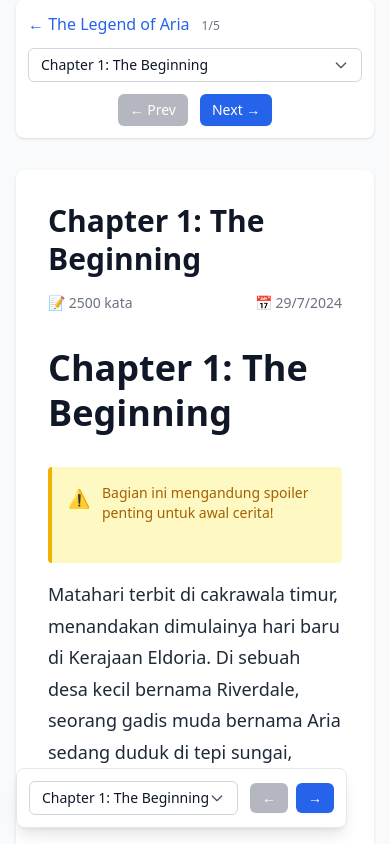
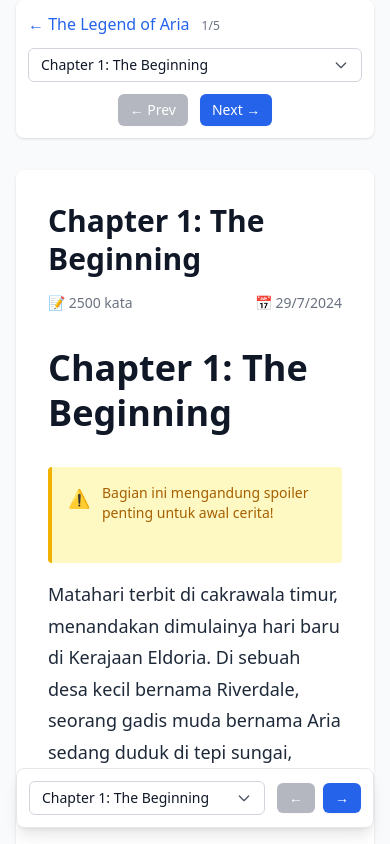
Before and after one commit to muhammad-zainal-muttaqin/novel-vercel, a Next.js app: page /novel/the-legend-of-aria/chapter-1 in a window 390 px wide. Shown: the top 844 px of the page. Built offline with nearby package versions, Linux system fonts and the light colour scheme.

Commit message:
Fix floating nav: always full width regardless of content

```diff
--- a/src/app/novel/[slug]/[chapter]/page.tsx
+++ b/src/app/novel/[slug]/[chapter]/page.tsx
@@ -255,8 +255,7 @@ export default async function ChapterPage({ params }: PageProps) {
       </main>
 
       {/* Floating Mobile Navigation - Only visible on mobile */}
-      <div className="lg:hidden fixed bottom-4 z-20">
-        <div className="max-w-4xl mx-auto px-4 sm:px-6 lg:px-8">
+      <div className="lg:hidden fixed bottom-4 left-4 right-4 z-20">
         <div className="bg-white rounded-lg shadow-lg border border-gray-200 p-3">
           <div className="flex items-center justify-between">
             {/* Chapter Dropdown - Compact */}
@@ -312,7 +311,6 @@ export default async function ChapterPage({ params }: PageProps) {
             </div>
           </div>
         </div>
-        </div>
       </div>
     </div>
   );
```
